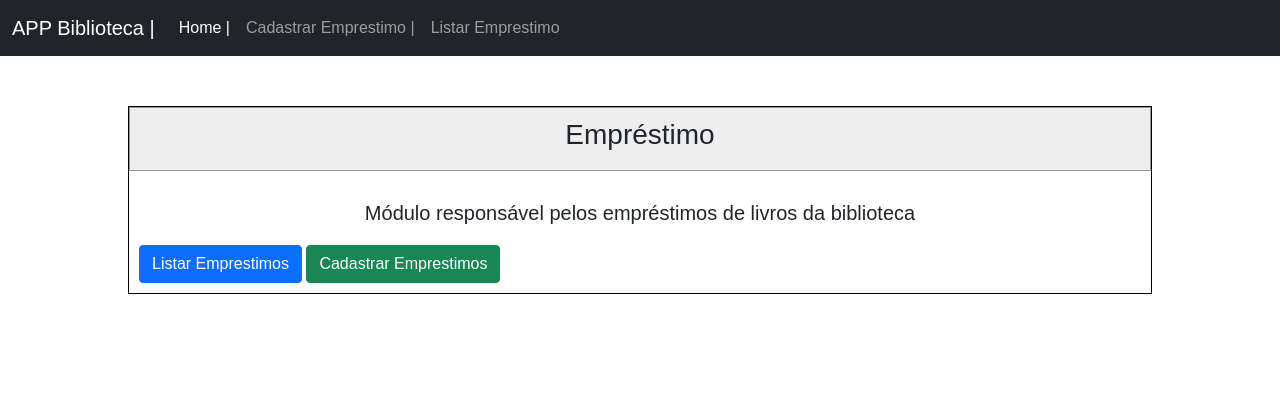
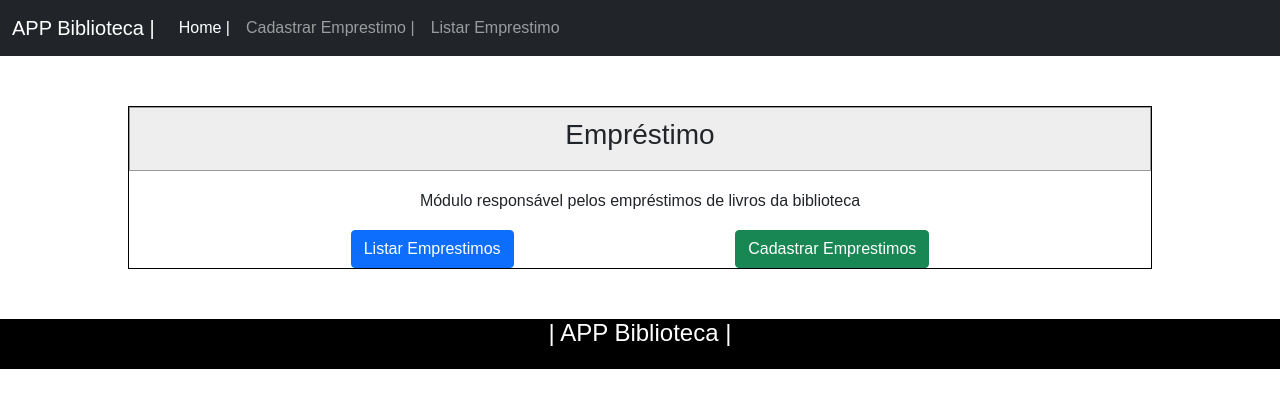
Before and after one commit to Claudio-Sanches/Senai-Prova032023, a plain HTML site: page Front/index.html in a window 1280 px wide. Drawn offline with nearby package versions, Linux system fonts and the light colour scheme.

Commit message:
Add files via upload

```diff
--- a/Front/index.html
+++ b/Front/index.html
@@ -46,16 +46,17 @@
         <div class="titulo">
             <h3>Empréstimo</h3>
         </div>
-        <div class="Abaixo">
-            <h5 class="SubTitulo">Módulo responsável pelos empréstimos de livros da biblioteca</h5>
-
-            <button type="button" class="btn btn-primary">Listar Emprestimos</button>
-            <button type="button" class="btn btn-success">Cadastrar Emprestimos</button>
+        <div >
+            <h6 class="SubTitulo">Módulo responsável pelos empréstimos de livros da biblioteca</h6>
+            <div class="d-flex justify-content-evenly">
+                <button type="button" class="btn btn-primary">Listar Emprestimos</button>
+                <button type="button" class="btn btn-success">Cadastrar Emprestimos</button>
+            </div>
         </div>
     </div>
 
-    <footer>
-
+    <footer class="Footer">
+        <h4>| APP Biblioteca |</h4>
     </footer>
 </body>
 
```
